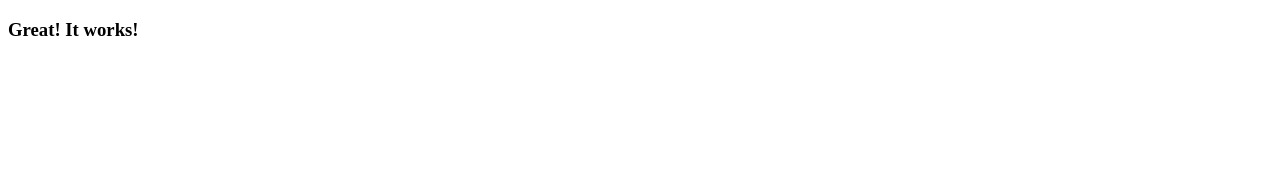
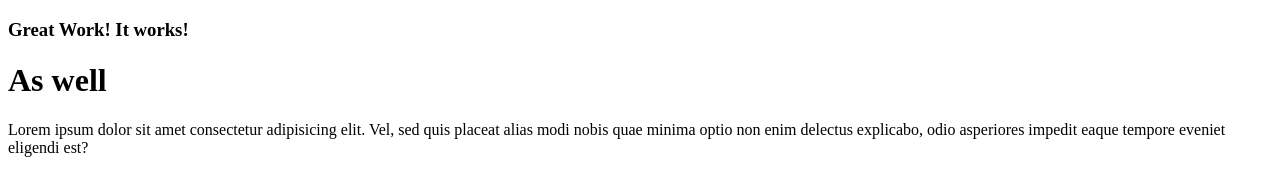
Before and after one commit to hennanijamal/CICDPipelineApp, a website: page index.html in a window 1280 px wide. Drawn offline with Linux system fonts and the light colour scheme.

Commit message:
changes on html file

```diff
--- a/index.html
+++ b/index.html
@@ -8,7 +8,9 @@
 </head>
 <body>
     <div>
-        <h3> Great! It works! </h3>
+        <h3> Great Work! It works! </h3>
+        <h1>As well</h1>
+        <p> Lorem ipsum dolor sit amet consectetur adipisicing elit. Vel, sed quis placeat alias modi nobis quae minima optio non enim delectus explicabo, odio asperiores impedit eaque tempore eveniet eligendi est? </p>
     </div>
 </body>
 </html>
```
